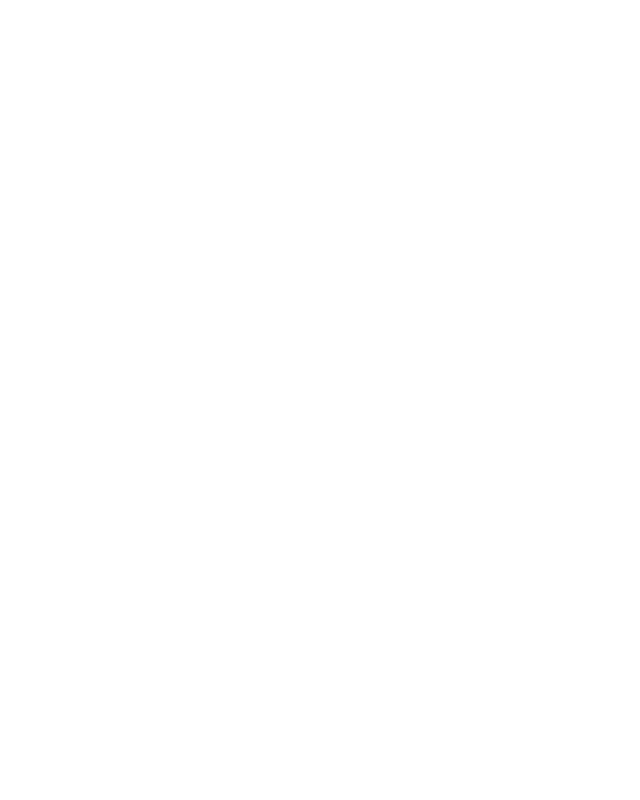
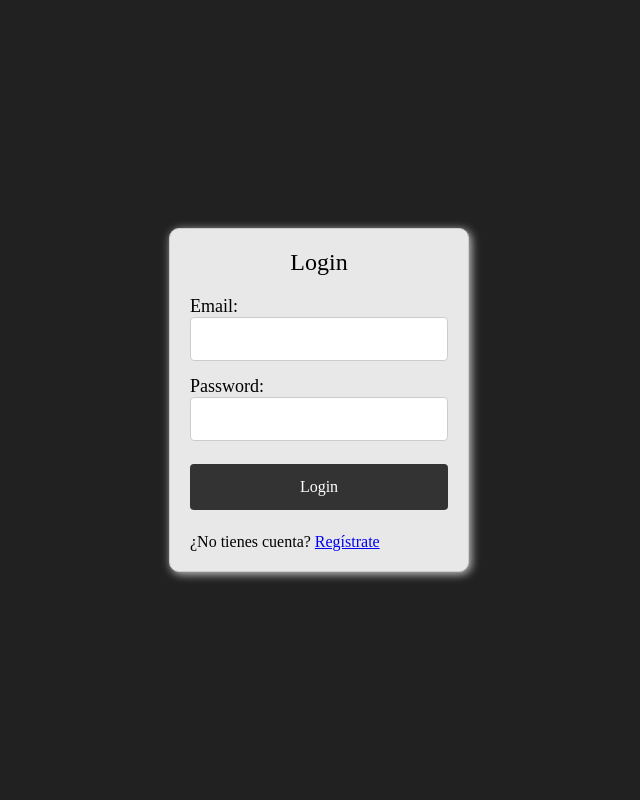
Before and after one commit to Dilson24/Project-SocialNetwork, a PHP site: page /Vistas/inicio-sesion.php in a window 1280 px wide. Before the commit the part shown is empty. Shown: the whole page, without its empty margins (321-961 px from the left). Run offline with PHP 8.4, Linux system fonts and the light colour scheme.

Commit message:
[NEW] add sing in and sing up

```diff
--- /dev/null
+++ b/Css/singIn.css
@@ -0,0 +1,91 @@
+/*DEFAULT STYLE*/
+* {
+    margin: 0;
+    padding: 0;
+    box-sizing: border-box;
+    font: var(--font-family)
+}
+
+/*GLOBAL CSS VARIABLES*/
+@import url('https://fonts.googleapis.com/css2?family=Rubik:wght@300&display=swap');
+
+
+:root {
+    --black-50: #EEEEF7;
+    --black-100: #e7e7e7;
+    --black-200: #d1d1d1;
+    --black-300: #b0b0b0;
+    --black-400: #888888;
+    --black-500: #6d6d6d;
+    --black-600: #5d5d5d;
+    --black-700: #4f4f4f;
+    --black-800: #454545;
+    --black-900: #3d3d3d;
+    --black-950: #000000;
+    --font-family: 'Rubik', sans-serif;
+}
+
+body{
+background: #212121;
+}
+
+.login-card {
+    width: 300px;
+    margin: 0 auto 0 auto;
+    padding: 20px;
+    border: 1px solid #ccc;
+    border-radius: 10px;
+    background-color: #e8e8e8;
+    box-shadow: 2px 2px 10px #ccc;
+    position: absolute;
+    top: 50%;
+    left: 50%;
+    transform: translate(-50%, -50%);
+}
+
+.card-header {
+    text-align: center;
+    margin-bottom: 20px
+}
+
+.card-header .log {
+    margin: 0;
+    font-size: 24px;
+    color: black;
+}
+
+.form-group {
+    margin-bottom: 15px;
+}
+
+label {
+    font-size: 18px;
+    margin-bottom: 5px;
+}
+
+input[type="email"],
+input[type="password"] {
+    width: 100%;
+    padding: 12px 20px;
+    font-size: 16px;
+    border: 1px solid #ccc;
+    border-radius: 4px;
+    box-sizing: border-box;
+    transition: 0.5s;
+}
+
+input[type="submit"] {
+    width: 100%;
+    background-color: #333;
+    color: white;
+    padding: 14px 20px;
+    margin: 8px 0;
+    border: none;
+    border-radius: 4px;
+    cursor: pointer;
+}
+
+input[type="submit"]:hover {
+    background-color: #ccc;
+    color: black;
+}
--- a/Vistas/inicio-sesion.php
+++ b/Vistas/inicio-sesion.php
@@ -0,0 +1,35 @@
+<!DOCTYPE html>
+<html lang="en">
+
+<head>
+    <meta charset="UTF-8">
+    <meta name="viewport" content="width=device-width, initial-scale=1.0">
+    <meta name="author" content="Dilson Alexander Cruz Nivia">
+    <link rel="stylesheet" href="../Css/singIn.css" type="text/css">
+    <title>Sing In</title>
+</head>
+
+<body>
+    <div class="login-card">
+        <div class="card-header">
+            <div class="log">Login</div>
+        </div>
+        <form>
+            <div class="form-group">
+                <label for="username">Email:</label>
+                <input required="required" name="Email" id="email" type="email">
+            </div>
+            <div class="form-group">
+                <label for="password">Password:</label>
+                <input required="required" name="password" id="password" type="password">
+            </div>
+            <div class="form-group">
+                <input value="Login" type="submit">
+            </div>
+        </form>
+        <p>¿No tienes cuenta? <a href="ruta_a_tu_pagina_de_registro.html">Regístrate</a></p>
+    </div>
+
+</body>
+
+</html>
```
Also changed, not shown: JS/index.js (added, +15 -0 lines), index.php (+4 -5 lines), Css/index.css (renamed from Css/styles.css), JS/scripts.js (deleted).
